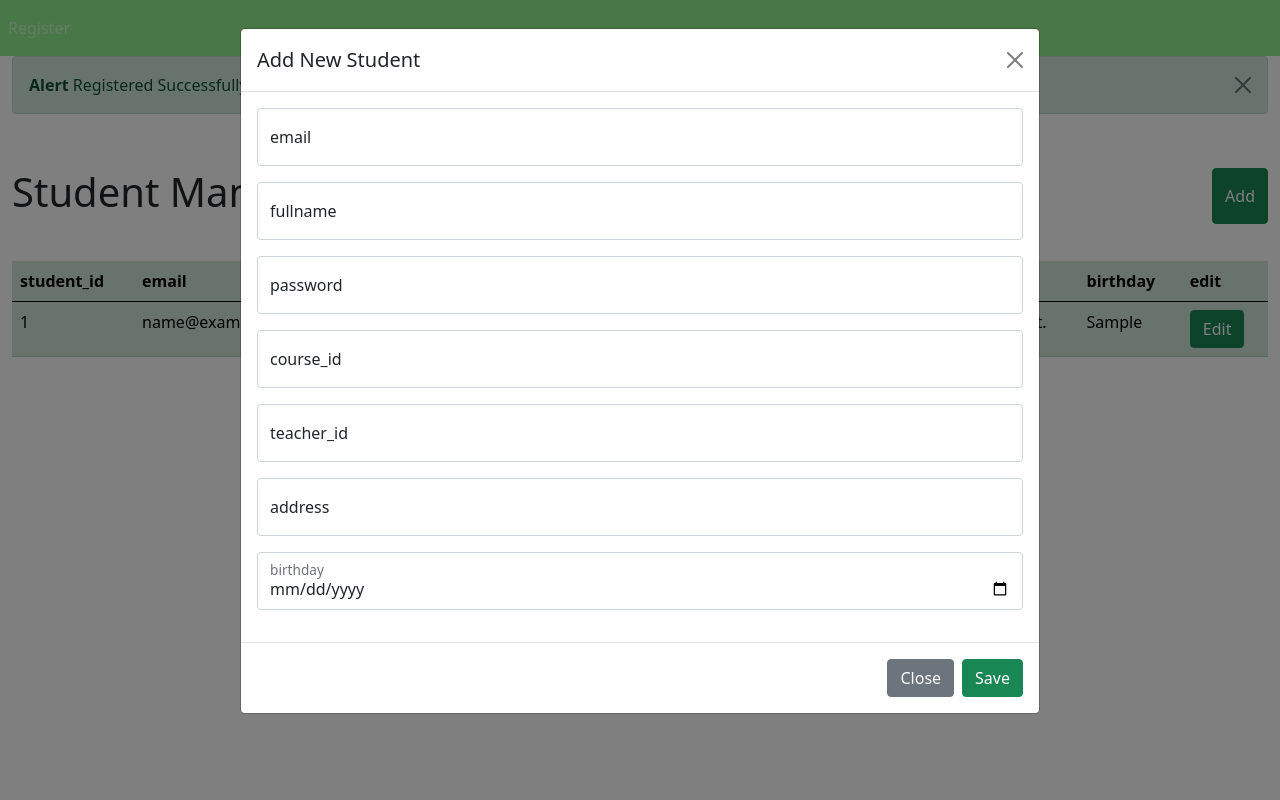
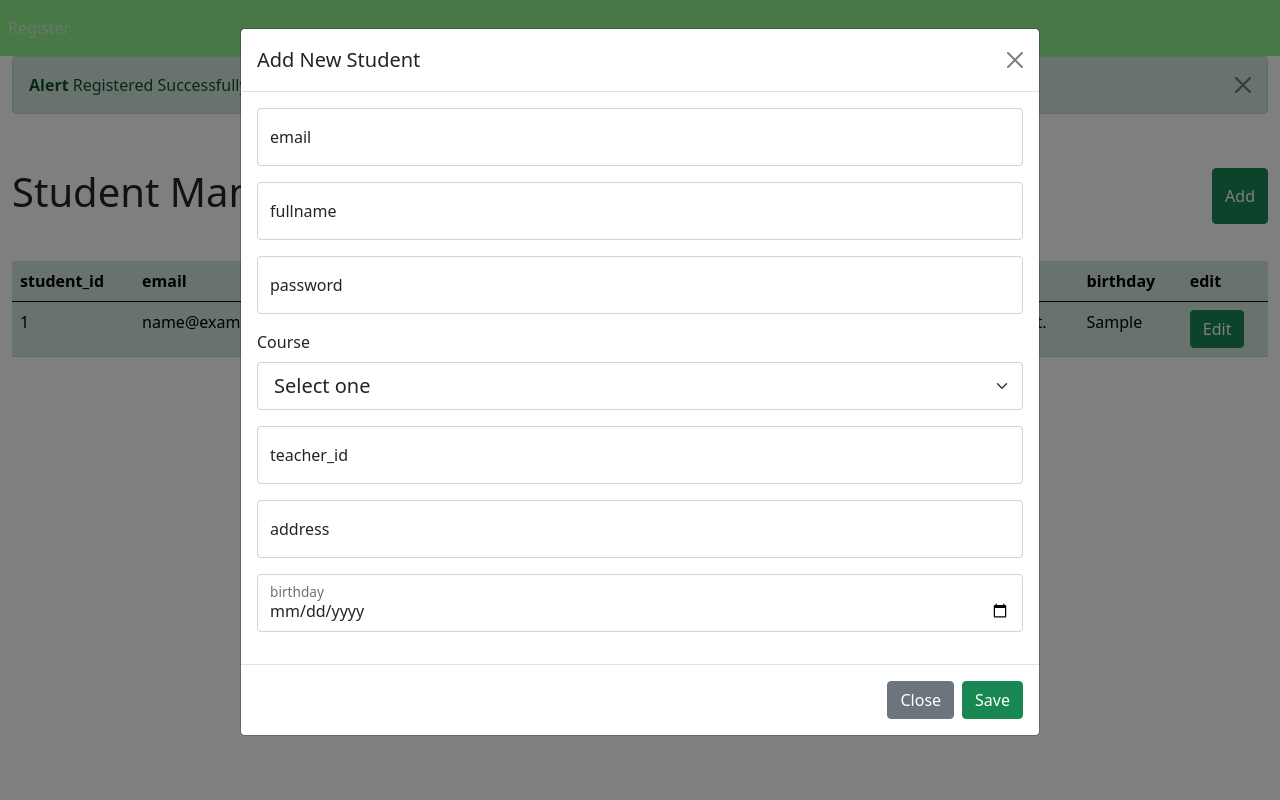
Before and after one commit to LuhPaglia/php-beavers, a PHP site: page /PHP/studentMng.php?msg=1 in a window 1280 px wide, after a click on "Add". Run offline with PHP 8.4, Linux system fonts and the light colour scheme; tables that the repository leaves empty hold one stand-in row (values such as "Sample post").

Commit message:
select element implemented

```diff
--- a/studentMng.php
+++ b/studentMng.php
@@ -121,12 +121,30 @@
               class="form-control" name="password" id="password" placeholder="password" required>
             <label for="password">password</label>
           </div>
-          <div class="form-floating mb-3">
+
+          <div class="mb-3">
+            <label for="" class="form-label">Course</label>
+            <select class="form-select form-select-lg" name="course_id" required>
+              <option selected disabled value="">Select one</option>
+              <?php
+                $sqlCommand = "SELECT * FROM course_tb";
+                $result = $dbSrv->dbcon->query($sqlCommand);
+                if ($result->num_rows > 0) {
+                  while($row = $result->fetch_assoc()) {
+                    echo "<option value=".$row['course_id']."> ID : ".$row['course_id']." / ".$row['course_name']."</option>";
+                  }
+                }
+              ?>
+            </select>
+          </div>
+
+          <!-- <div class="form-floating mb-3">
             <input
               type="number"
               class="form-control" name="course_id" id="course_id" placeholder="course_id" required>
             <label for="course_id">course_id</label>
-          </div>
+          </div> -->
+
           <div class="form-floating mb-3">
             <input
               type="number"
```
